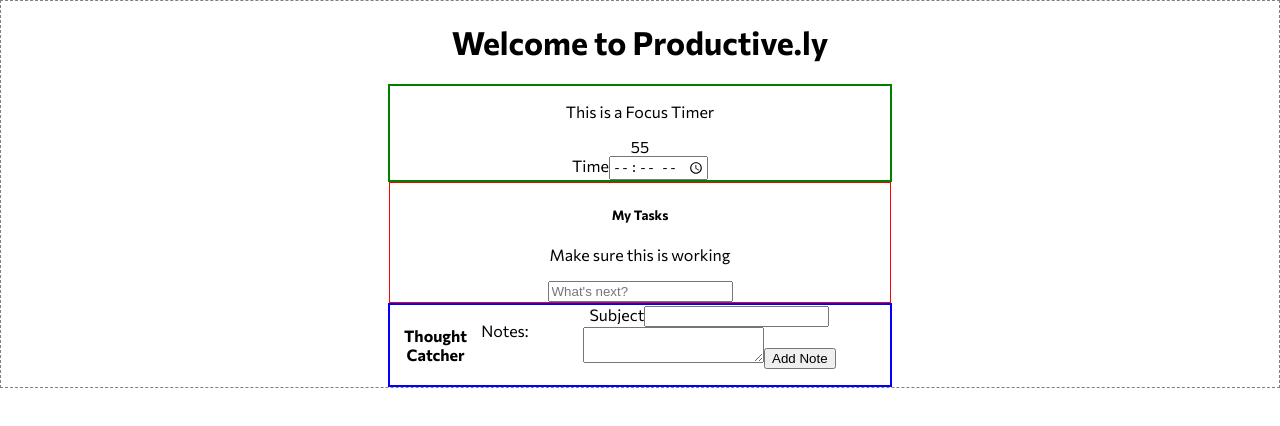
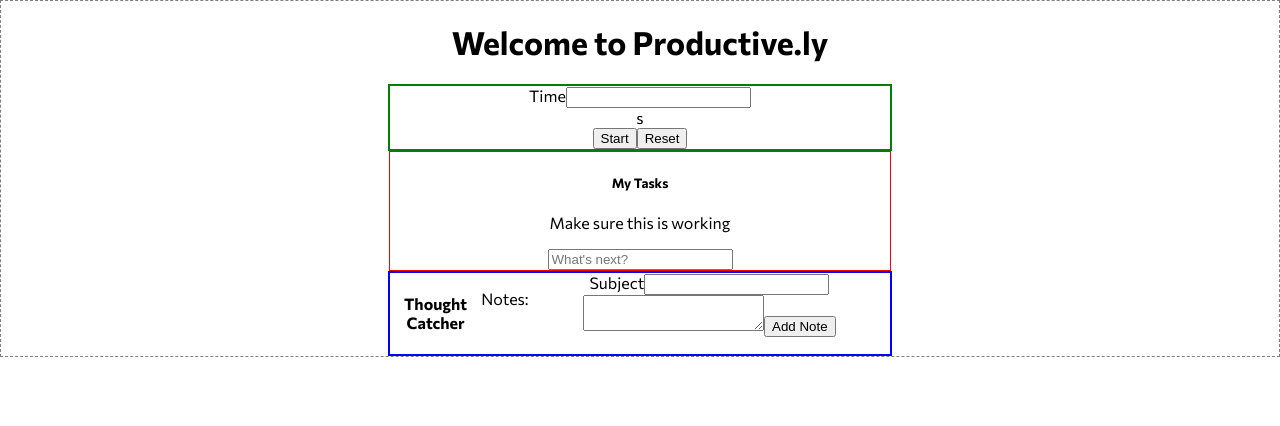
Before and after one commit to aawferris/producetive.ly, a React (Create React App) app in the folder productive.ly/: page / in a window 1280 px wide. Shown: the top 426 px of the page. Built offline with nearby package versions, Linux system fonts and the light colour scheme.

Commit message:
timer counts down from 9

```diff
--- a/productive.ly/src/App.css
+++ b/productive.ly/src/App.css
@@ -56,3 +56,7 @@ header {
 .notes-container > #note {
   order: 2;
 }
+
+.notes-container > button {
+  order: 3;
+}
--- a/productive.ly/src/FocusTimer.jsx
+++ b/productive.ly/src/FocusTimer.jsx
@@ -3,14 +3,46 @@ import { useEffect } from 'react'
 import { useState } from 'react'
 
 // I learned about timer function from : https://yizhiyue.me/2019/12/08/how-to-create-a-simple-react-countdown-timer
+// I followed the code from: https://upmostly.com/tutorials/build-a-react-timer-component-using-hooks
 
 function FocusTimer() {
-  const [counter, setCounter] = useState(60) // so if I pass user input here, it can count down from that
+
+  const [seconds, setSeconds] = useState()
+  const [isActive, setIsActive] = useState(false)
+
+  function toggle() {
+    setIsActive(!isActive)
+  }
+
+  function reset() {
+    setSeconds(0)
+    setIsActive(false)
+  }
+
+  const handleSubmit = (e) => {
+    e.preventDefault()
+  }
 
   useEffect(() => {
-    const timer = counter > 0 && setInterval(() => setCounter(counter - 1), 1000)
-    return () => clearInterval(timer)
-  }, [counter])
+    let interval = null
+    if (isActive) {
+      interval = setInterval(() => {
+        setSeconds(seconds => seconds - 1)
+      }, 1000)
+    } else if (!isActive && seconds !== 0) {
+      clearInterval(interval)
+    }
+    return () => clearInterval(interval)
+  }, [isActive, seconds])
+
+
+  // FIRST CODE FUNCTION
+  // const [counter, setCounter] = useState(60) // so if I pass user input here, it can count down from that
+
+  // useEffect(() => {
+  //   const timer = counter > 0 && setInterval(() => setCounter(counter - 1), 1000)
+  //   return () => clearInterval(timer)
+  // }, [counter])
 
 
   // add a conditional here that flashes when timer ends - - maybe also does a pop up
@@ -18,7 +50,41 @@ function FocusTimer() {
 
   return (
     <div className='timer-container'>
-      <p>This is a Focus Timer</p>
+      <div className='user-input-container'>
+        <form onClick={handleSubmit}>
+          <label htmlFor='user-time'>Time</label>
+          <input
+            name="user-time"
+            type="number" // build something to handle time formatting (if user-time > 59 ? {render time in hours, minutes, seconds} : {render time in seconds})
+            value='user-input'
+            onChange={(event) => setSeconds(event.target.value)}
+          />
+        </form>
+      </div>
+      <div className='time'>
+        {seconds}s
+      </div>
+      <div className='row'>
+        <button className={`button button-primary button-primary-${isActive ? 'active' : 'inactive'}`} onClick={toggle} >
+          {isActive ? 'Pause' : 'Start'}
+        </button>
+        <button className='button' onClick={reset}>
+          Reset
+        </button>
+      </div>
+    </div>
+  )
+}
+
+export default FocusTimer
+
+// look into SVGCircle for a clean count down visual
+
+
+
+
+// FIRST CODE IN RETURN
+{/* <p>This is a Focus Timer</p>
       <div>{counter}</div>
       <form>
         <label htmlFor='user-time'>Time</label>
@@ -28,11 +94,4 @@ function FocusTimer() {
           value={counter}
           onChange={(event) => setCounter(event.target.value)}
         />
-      </form>
-    </div>
-  )
-}
-
-export default FocusTimer
-
-// look into SVGCircle for a clean count down visual
+      </form> */}
```
